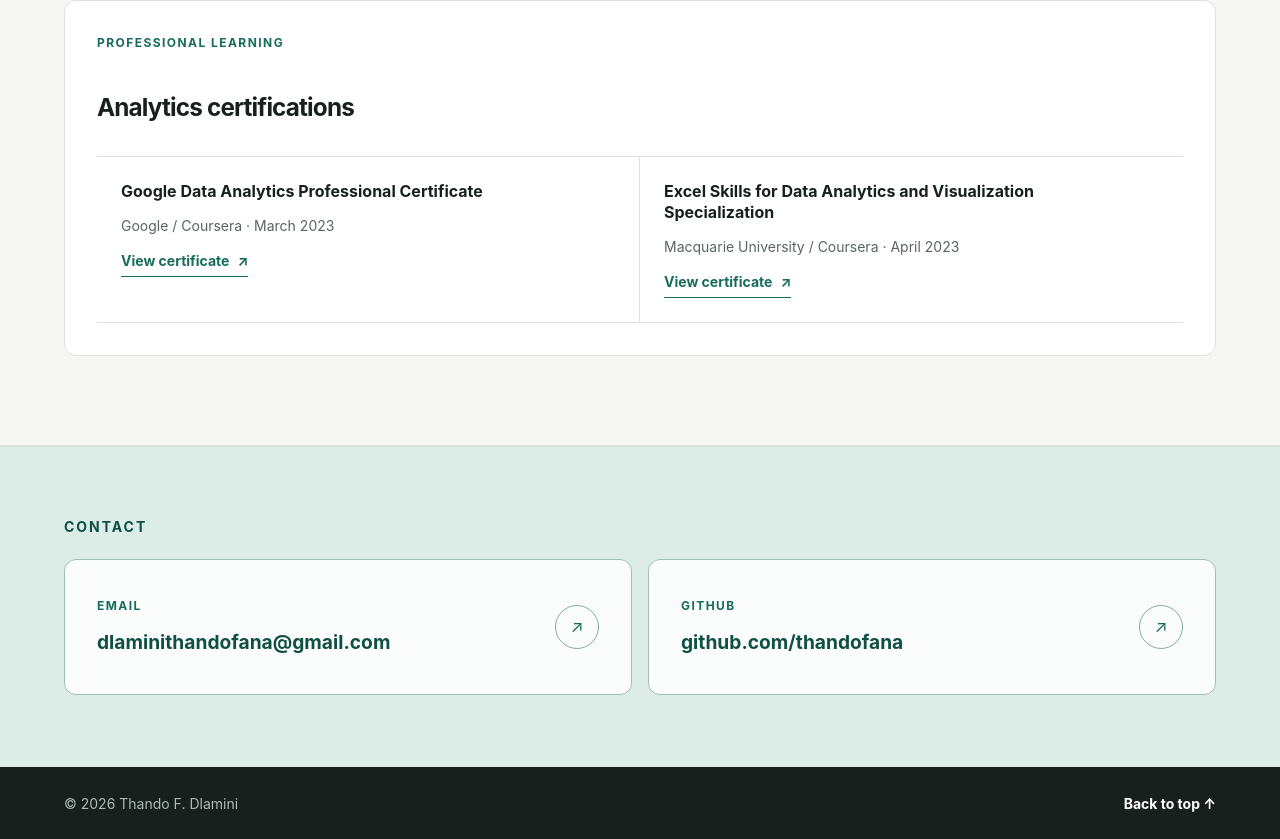
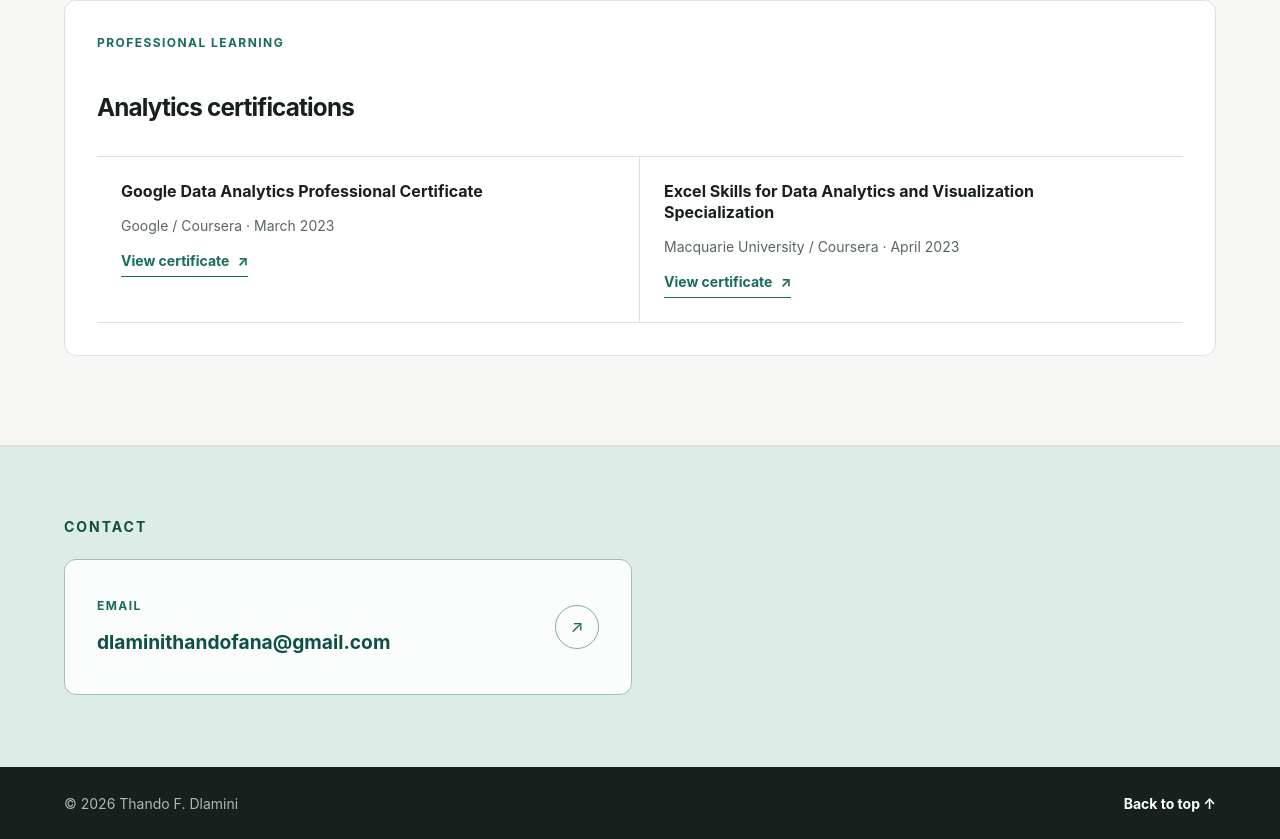
Before and after one commit to thandofana/thandofana.github.io, a React (Vite) app: page / in a window 1280 px wide. Shown: the part 5463-6302 px from the top of the page. Built offline with nearby package versions, Linux system fonts and the light colour scheme.

Commit message:
Remove personal GitHub profile link

```diff
--- a/scripts/qa-render.mjs
+++ b/scripts/qa-render.mjs
@@ -161,8 +161,8 @@ try {
     'The verified email address must render as a contact link.',
   )
   assert.ok(
-    html.includes('href="https://github.com/thandofana"'),
-    'The verified GitHub profile must render as a contact link.',
+    !html.includes('href="https://github.com/thandofana"'),
+    'The personal GitHub profile must not render as a contact link.',
   )
   assert.ok(!html.includes('Start a conversation.'), 'The old contact headline must not render.')
   assert.ok(
--- a/src/data/profile.js
+++ b/src/data/profile.js
@@ -3,7 +3,6 @@ const profile = {
   professionalTitle: 'DATA ANALYST | APPLIED MACHINE LEARNING',
   location: 'Eswatini',
   email: 'dlaminithandofana@gmail.com',
-  github: 'https://github.com/thandofana',
   linkedin: null, // Add only after the verified LinkedIn URL is provided.
   resume: '/resume/Thando_Fana_Dlamini_Resume.pdf',
 }
--- a/src/pages/PortfolioHome.jsx
+++ b/src/pages/PortfolioHome.jsx
@@ -160,21 +160,6 @@ function PortfolioHome() {
                     ↗
                   </span>
                 </a>
-                <a
-                  className="contact-card"
-                  href={profile.github}
-                  target="_blank"
-                  rel="noreferrer"
-                  aria-label="View Thando F. Dlamini on GitHub in a new tab"
-                >
-                  <span className="contact-card__copy">
-                    <span className="contact-card__label">GitHub</span>
-                    <span className="contact-card__value">github.com/thandofana</span>
-                  </span>
-                  <span className="contact-card__arrow" aria-hidden="true">
-                    ↗
-                  </span>
-                </a>
                 {profile.linkedin && (
                   <a
                     className="contact-card"
```
